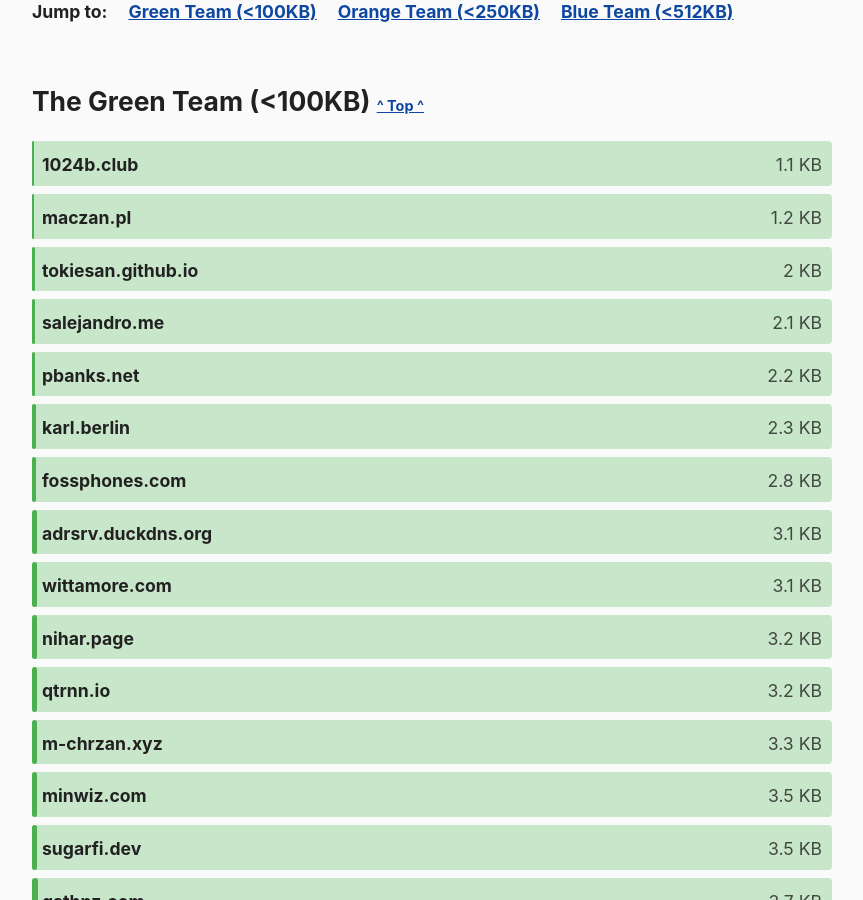
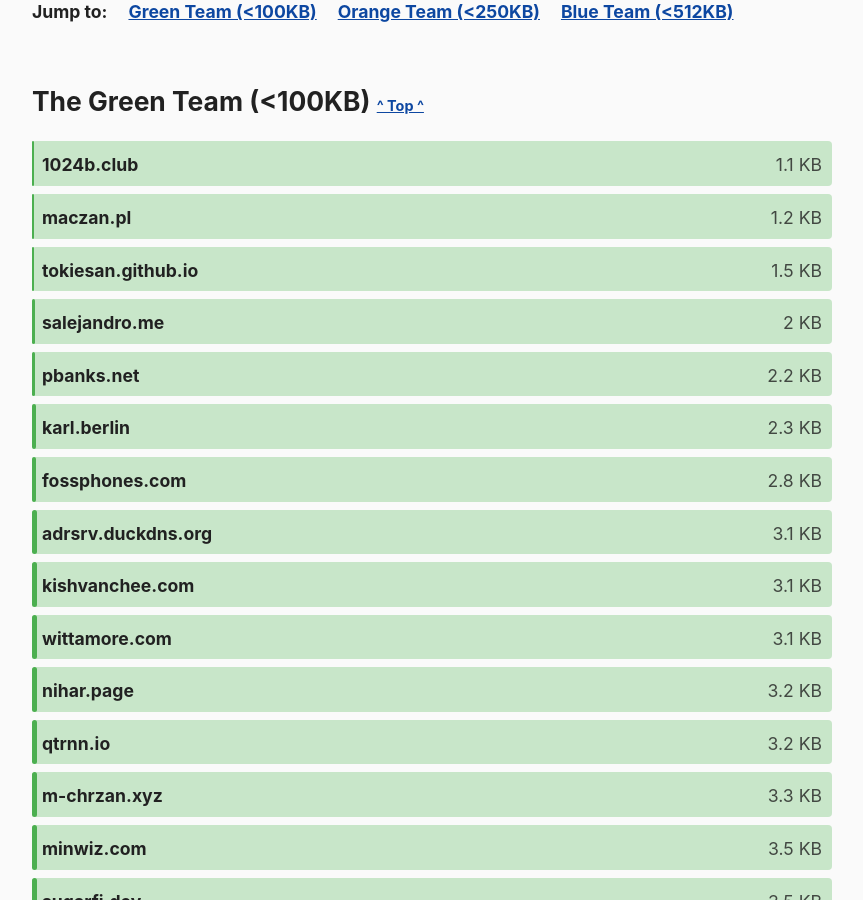
Before and after one commit to kevquirk/512kb.club, a Jekyll site: the page built from index.md, in a window 1280 px wide and 900 px high, scrolled down 1037 px. Shown: the whole window, without its empty margins (208-1071 px from the left). Built offline with Jekyll 4.4.1, drawn with Linux system fonts in a browser that asks for light colours; some of the changed text lies outside the part shown.

Commit message:
Did #360, #361, #362, #363 & #364

```diff
--- a/_data/green-team.yml
+++ b/_data/green-team.yml
@@ -8,11 +8,11 @@
 
 - domain: tokiesan.github.io
   url: https://tokiesan.github.io
-  size: 2
+  size: 1.5
 
 - domain: salejandro.me
   url: https://salejandro.me
-  size: 2.1
+  size: 2
 
 - domain: pbanks.net
   url: https://pbanks.net
@@ -28,6 +28,10 @@
 
 - domain: adrsrv.duckdns.org
   url: https://adrsrv.duckdns.org
+  size: 3.1
+
+- domain: kishvanchee.com
+  url: https://kishvanchee.com
   size: 3.1
 
 - domain: wittamore.com
@@ -209,6 +213,10 @@
 - domain: vladas.palubinskas.lt
   url: https://vladas.palubinskas.lt
   size: 9.7
+
+- domain: cyberarm.dev
+  url: https://cyberarm.dev
+  size: 10.9
 
 - domain: codevoid.de
   url: https://codevoid.de
--- a/_data/orange-team.yml
+++ b/_data/orange-team.yml
@@ -74,10 +74,6 @@
 - domain: oldirtyhacker.com
   url: https://oldirtyhacker.com
   size: 145.8
-
-- domain: about.crakila.moe
-  url: http://about.crakila.moe
-  size: 147.2
 
 - domain: mees.io
   url: https://mees.io
```
Also changed, not shown: README.md.
